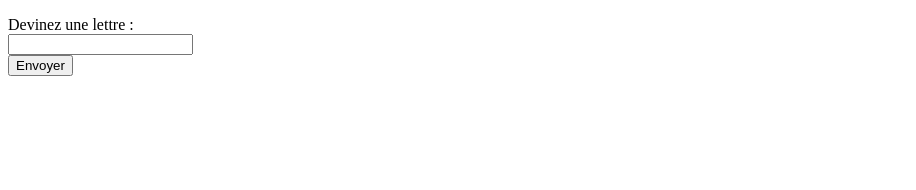
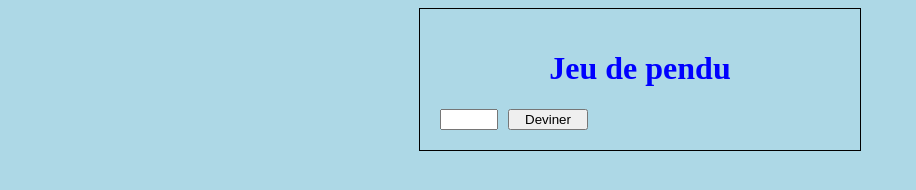
Before and after one commit to MyEcoria/cryptoPendu, a plain HTML site: page public/index.html in a window 1280 px wide. Shown: the whole page, without its empty margins (0-916 px from the left). Drawn offline with Linux system fonts and the light colour scheme.

Commit message:
Update index.html

```diff
--- a/public/index.html
+++ b/public/index.html
@@ -2,15 +2,59 @@
 <html>
   <head>
     <title>Jeu de pendu</title>
+    <style>
+      /* Ajoutez votre CSS ici */
+      body {
+        background-color: lightblue;
+      }
+
+      h1 {
+        color: blue;
+        text-align: center;
+      }
+
+      .container {
+        width: 400px;
+        margin: 0 auto;
+        border: 1px solid black;
+        padding: 20px;
+      }
+
+      .displayed-word {
+        font-size: 20px;
+        margin-bottom: 10px;
+      }
+
+      .remaining-guesses {
+        font-size: 20px;
+        margin-bottom: 10px;
+      }
+
+      form {
+        display: flex;
+        align-items: center;
+      }
+
+      input[type='text'] {
+        width: 50px;
+        margin-right: 10px;
+      }
+
+      input[type='submit'] {
+        width: 80px;
+      }
+    </style>
   </head>
   <body>
-    <p id="displayed-word"></p>
-    <p id="remaining-guesses"></p>
-    <form id="guess-form">
-      <label for="letter">Devinez une lettre :</label><br>
-      <input type="text" id="letter" name="letter"><br>
-      <button type="submit">Envoyer</button>
-    </form>
-    <script src="main.js"></script>
+    <div class="container">
+      <h1>Jeu de pendu</h1>
+      <div id="displayed-word" class="displayed-word"></div>
+      <div id="remaining-guesses" class="remaining-guesses"></div>
+      <form id="guess-form">
+        <input type="text" id="letter" maxlength="1">
+        <input type="submit" value="Deviner">
+      </form>
+    </div>
+    <script src="/main.js"></script>
   </body>
 </html>
```
